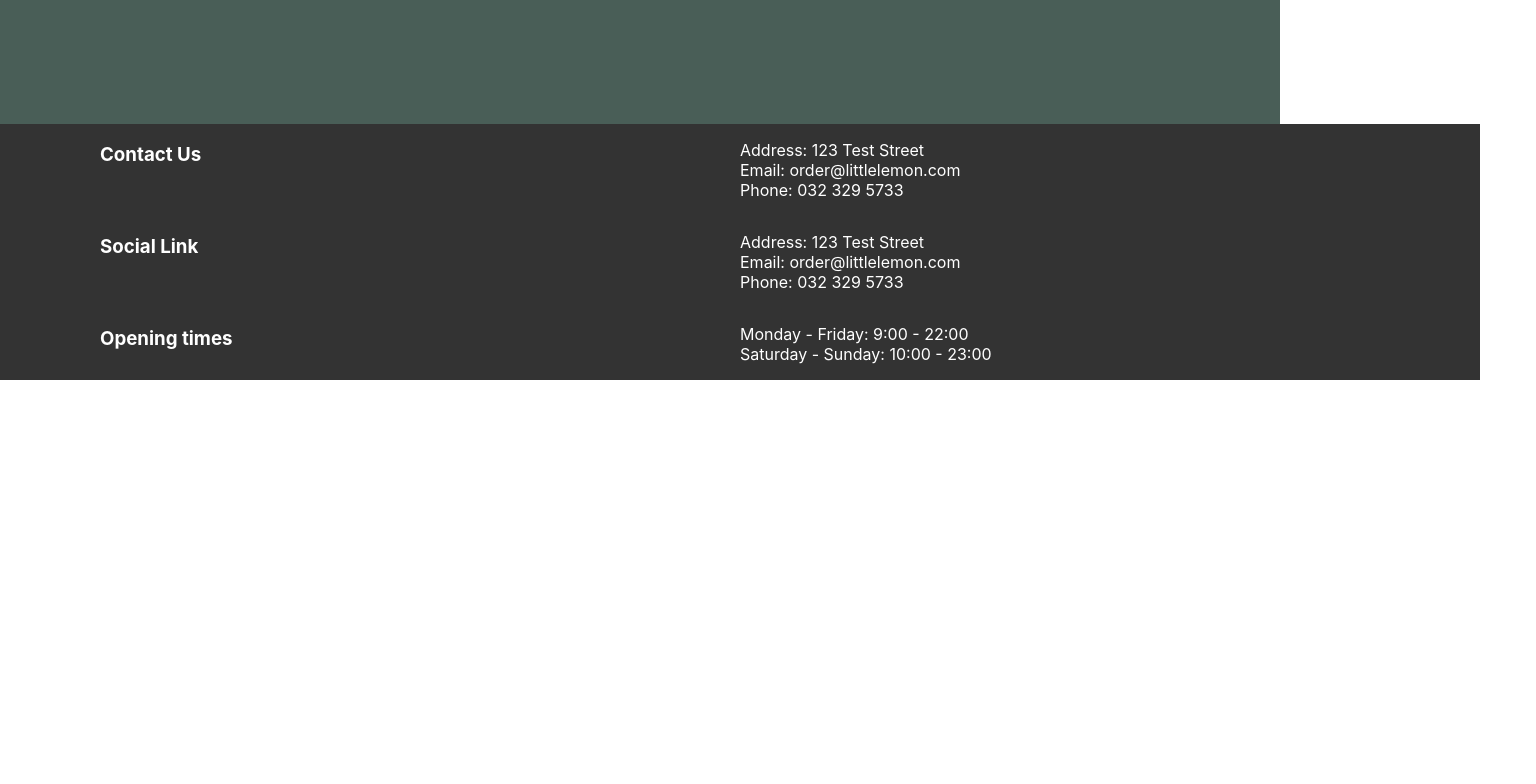
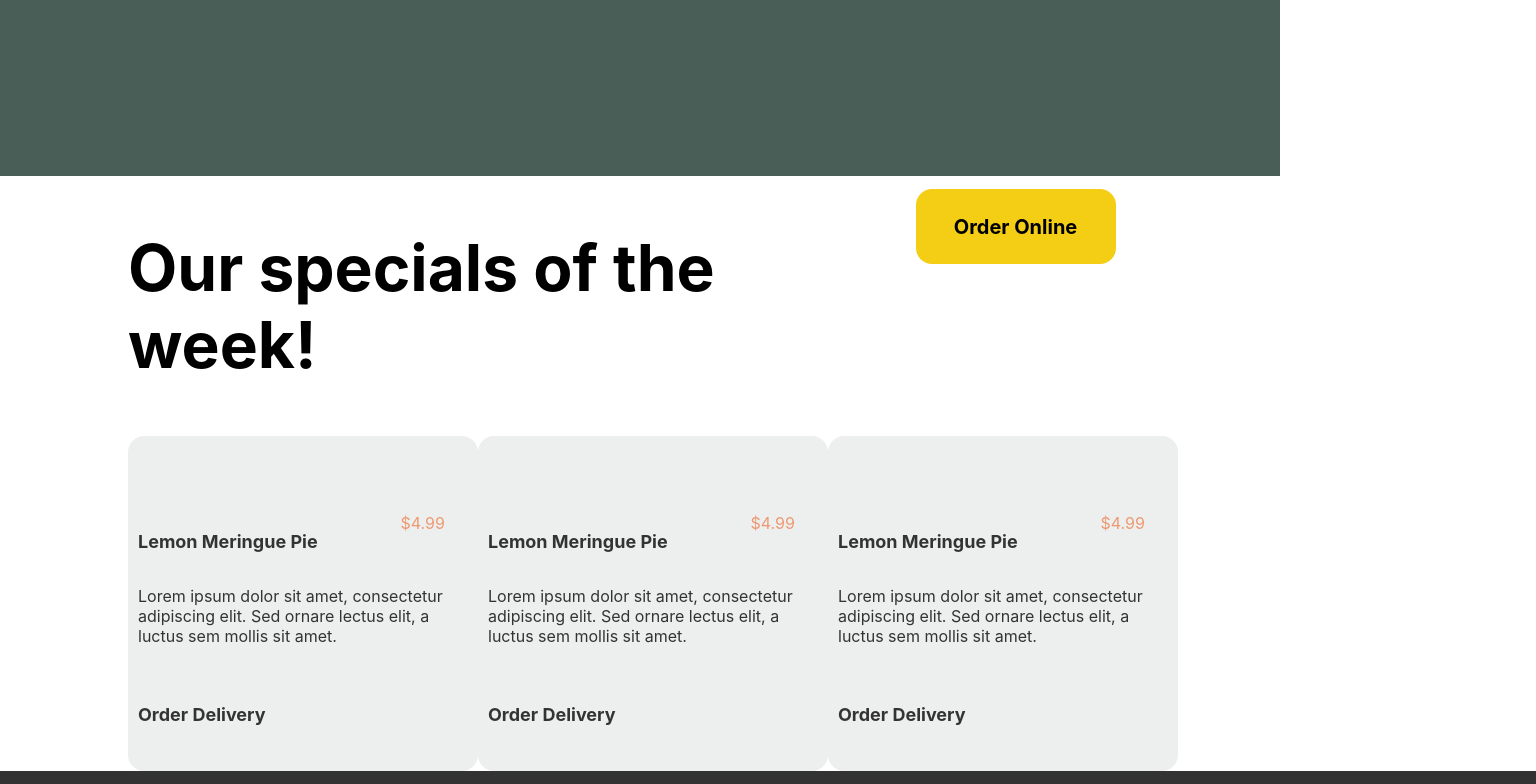
Before and after one commit to natashaverma/Little-Lemon-Final-Repository, a React (Create React App) app: page / in a window 1280 px wide. Shown: the part 420-1204 px from the top of the page, 1536 px wide, since content can reach past the window. Before the commit the page ends 800 px from the top, so only its background shows below. Built offline with nearby package versions, Linux system fonts and the light colour scheme.

Commit message:
Adding Highlight section for cards and correponding css properties

```diff
--- a/src/App.css
+++ b/src/App.css
@@ -41,14 +41,14 @@
 /* FOOTER */
 
 footer {
-  display: flex;
-  gap: 20px;
-  padding: 0px 100px;
+  display: grid;
+  margin: auto;
+  padding: 2% 10%;
   background-color: #333333;
   color: white;
   bottom: 0;
   width: 100%;
-  position: fixed;
+  /* position: fixed; */
 
 }
 
@@ -87,3 +87,99 @@ header {
 .right-side {
   width: 50%;
 }
+
+
+/* Card */
+
+.card-container {
+  display: grid;
+  grid-template-columns: 3fr 1fr;
+  grid-template-rows: 1fr 1fr 2fr 1fr;
+  grid-template-areas:
+    "card-image card-image"
+    "card-title card-price"
+    "card-description card-description"
+    "card-link .";
+
+  width: 350px;
+  height: 100%;
+  border-radius: 16px;
+  background-color: #edefee;
+  color: #333333;
+}
+
+.card-image {
+  grid-area: card-image;
+  background-repeat: no-repeat;
+  background-size: cover;
+  background-position: bottom;
+  border-radius: 16px 16px 0 0;
+}
+
+.card-title {
+  grid-area: card-title;
+  font-size: 18px;
+  font-weight: bolder;
+  padding: 10px 0 0 10px;
+}
+
+.card-description {
+  grid-area: card-description;
+  padding-left: 10px;
+  font-size: 16px;
+}
+
+.card-price {
+  grid-area: card-price;
+  padding: 10px;
+  color: #ee9972;
+}
+
+.card-link {
+  grid-area: card-link;
+  padding-left: 10px;
+  font-weight: bolder;
+  font-size: 18px;
+}
+
+
+/* Highlight section */
+
+.highlight-container {
+  height: 100%;
+  display: grid;
+  /* grid-template-rows: 1fr 5fr; */
+  padding: 0 10%;
+}
+
+.highlight-left {
+  display: grid;
+  grid-template-columns: 3fr 1fr;
+}
+
+.highlight-left div {
+  width: 200px;
+  height: 75px;
+}
+
+.highlight-card-container {
+  display: flex;
+  justify-content: space-between;
+}
+
+.highlight-title {
+  font-size: 64px;
+}
+
+.highlight-button {
+  height: 50px;
+  width: 175px;
+  margin-top: 5%;
+  font-size: 20px;
+  font-weight: bolder;
+  display: flex;
+  justify-content: center;
+  align-items: center;
+  background-color: #f4ce14;
+  border-radius: 16px;
+}
--- a/src/App.js
+++ b/src/App.js
@@ -40,7 +40,6 @@ function App() {
     <>
       <div>
         <Nav></Nav>
-        <Footer />
         <Routes>
           <Route path="/" element={<HomePage />} />
           <Route path="/reservation" element={< Reservations
@@ -50,6 +49,7 @@ function App() {
             onSubmit={onSubmit} />} />
           <Route path="/Booking-confirmed" element={<BookingConfirmation />} />
         </Routes>
+        <Footer />
       </div>
     </>
   );
--- /dev/null
+++ b/src/Components/Card.js
@@ -0,0 +1,17 @@
+import React from "react";
+
+function Card() {
+    return (
+        <article className="card-container">
+            <h3 className="card-title">Lemon Meringue Pie</h3>
+            <div className="card-price">$4.99</div>
+            <p className="card-description">
+                Lorem ipsum dolor sit amet, consectetur adipiscing elit. Sed ornare
+                lectus elit, a luctus sem mollis sit amet.
+            </p>
+            <div className="card-link">Order Delivery</div>
+        </article>
+    );
+}
+
+export default Card;
--- a/src/Components/HomePage.js
+++ b/src/Components/HomePage.js
@@ -1,10 +1,12 @@
 import React from "react";
 import Header from "./Header.js";
+import Main from "./Main.js";
 
 const Home = () => {
     return (
         <>
             <Header />
+            <Main />
         </>
     );
 };
--- /dev/null
+++ b/src/Components/Main.js
@@ -0,0 +1,27 @@
+import React from "react";
+// import "./Main.css";
+// import Hero from "./Hero Section/Hero.js";
+import Highlight from "./SpecialsSection.js";
+// import Testimonials from "./Testimonials/Testimonials.js";
+// import About from "./About/About.js";
+
+function Main() {
+    return (
+        <main className="container">
+            {/* <section id="hero-section">
+                <Hero />
+            </section> */}
+            <section id="highlight-section">
+                <Highlight />
+            </section>
+            {/* <section id="testimonials-section">
+                <Testimonials />
+            </section>
+            <section id="about-section">
+                <About />
+            </section> */}
+        </main>
+    );
+}
+
+export default Main;
--- /dev/null
+++ b/src/Components/SpecialsSection.js
@@ -0,0 +1,20 @@
+import React from 'react';
+import Card from './Card.js';
+
+function Highlight() {
+    return (
+        <div className='highlight-container'>
+            <div className='highlight-left'>
+                <h2 className='highlight-title'>Our specials of the week!</h2>
+                <div className='highlight-button'>Order Online</div>
+            </div>
+            <div className='highlight-card-container'>
+                <div className='highlight-card'><Card /></div>
+                <div className='highlight-card'><Card /></div>
+                <div className='highlight-card'><Card /></div>
+            </div>
+        </div>
+    )
+}
+
+export default Highlight;
```
